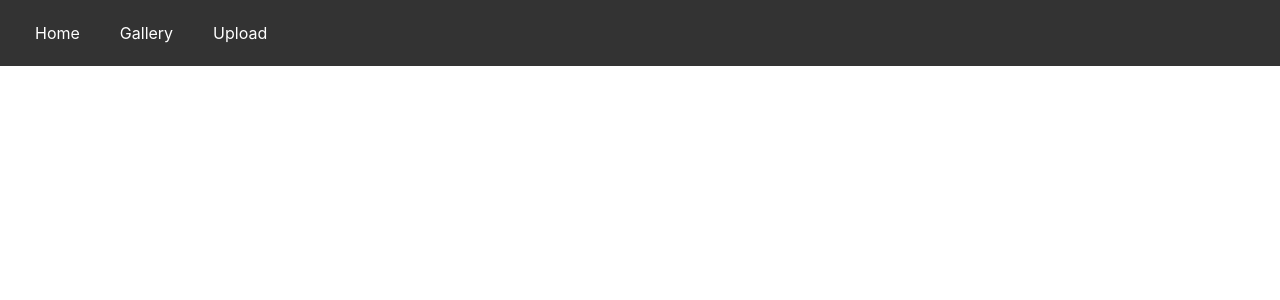
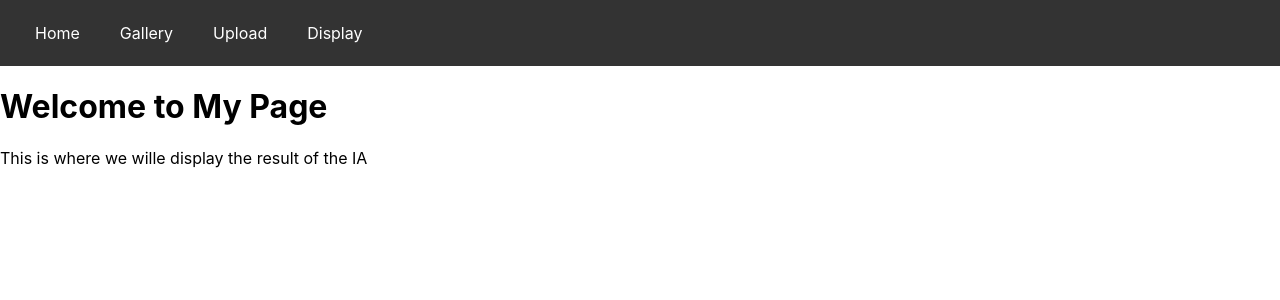
Before and after one commit to ELophem/FrontendIA, a React (Create React App) app in the folder frontend-ia/: page /Display in a window 1280 px wide. Before the commit this address had no page. Shown: the top 300 px of the page. Built offline with nearby package versions, Linux system fonts and the light colour scheme.

Commit message:
Added Display page

```diff
--- a/frontend-ia/src/App.js
+++ b/frontend-ia/src/App.js
@@ -4,6 +4,7 @@ import {Navbar} from './Navbar/Navbar';
 import HomePage from './Home/Home';
 import GalleryPage from './Gallery/Gallery';
 import UploadPage from './Upload/Upload';
+import DisplayPage from './Display/Display';
 
 const App = () => {
   return (
@@ -15,6 +16,7 @@ const App = () => {
             <Route path="/" element={<HomePage />} />
             <Route path="/Gallery" element={<GalleryPage />}/>
             <Route path="/Upload" element={<UploadPage />} />
+            <Route path= "/Display" element={<DisplayPage/>}/>
           </Routes>
         </Router>
 
--- /dev/null
+++ b/frontend-ia/src/Display/Display.js
@@ -0,0 +1,14 @@
+import React from 'react';
+
+const DisplayPage = () => {
+  // You can define functions or variables here
+
+  return (
+    <div>
+      <h1>Welcome to My Page</h1>
+      <p>This is where we wille display the result of the IA</p>
+    </div>
+  );
+};
+
+export default DisplayPage;
--- a/frontend-ia/src/Navbar/Navbar.js
+++ b/frontend-ia/src/Navbar/Navbar.js
@@ -10,9 +10,8 @@ export const Navbar = () => {
       <div className="links">
         <Link to="/"> Home </Link>
         <Link to="/Gallery">Gallery </Link>
-        <Link to="/Upload">
-            Upload
-        </Link>
+        <Link to="/Upload">Upload</Link>
+        <Link to= "/Display">Display</Link>
       </div>
     </div>
   );
```
